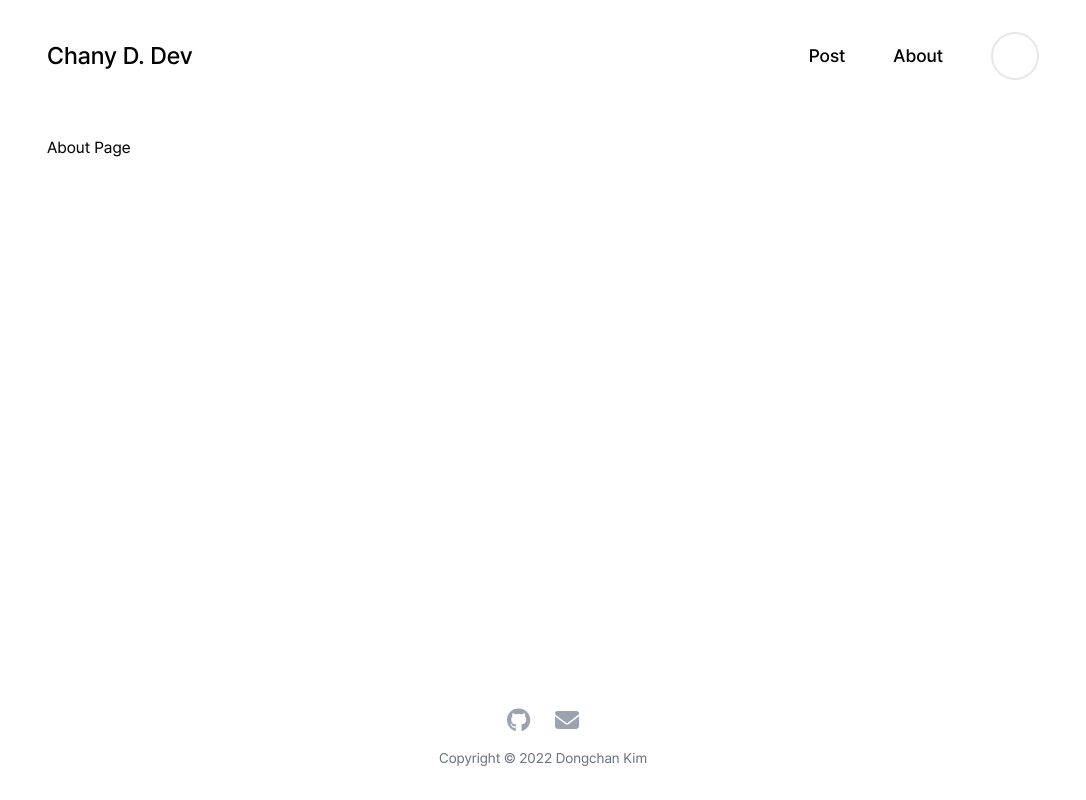
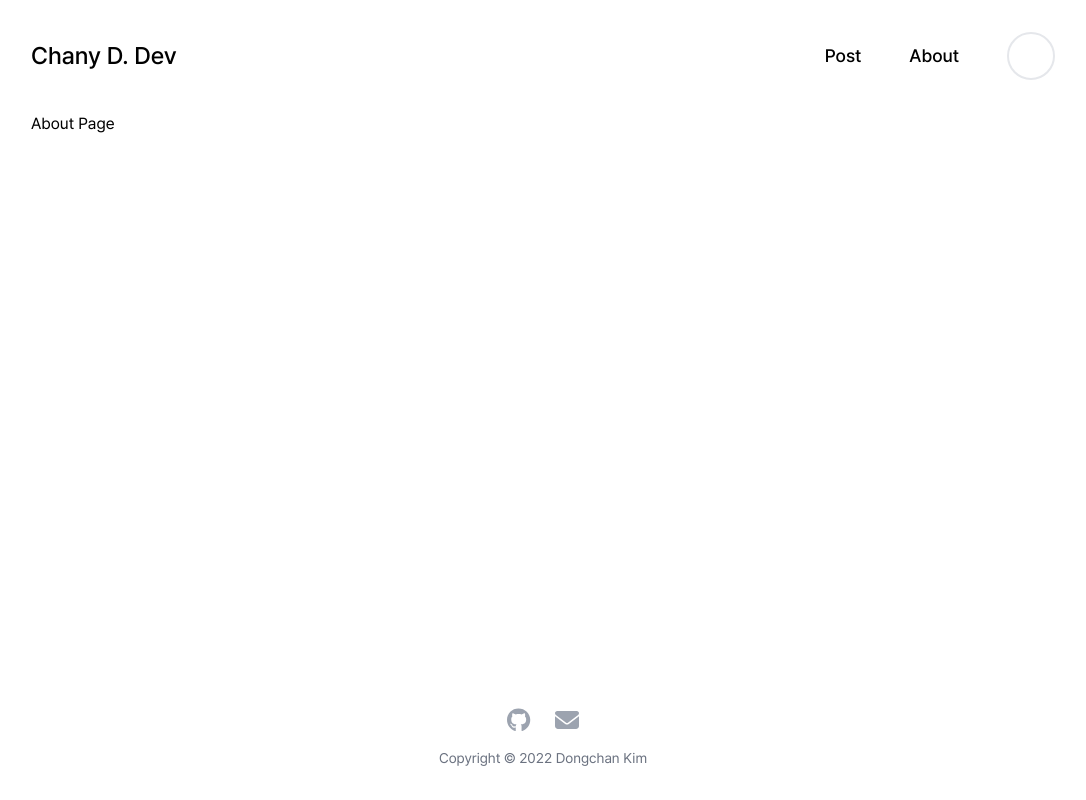
Before and after one commit to chanyDev/chany-blog, a Next.js app: page /about in a window 1280 px wide. Shown: the whole page, without its empty margins (97-1183 px from the left). Built offline with nearby package versions, Linux system fonts and the light colour scheme.

Commit message:
style : 컴포넌트 간격 조정

```diff
--- a/components/common/Footer.tsx
+++ b/components/common/Footer.tsx
@@ -2,7 +2,7 @@ import { EmailIcon, GithubIcon } from '@components/icons';
 
 const Footer = () => {
   return (
-    <footer className="flex flex-col items-center gap-4 py-8">
+    <footer className="flex flex-col items-center gap-4 pt-12 pb-8">
       <div className="flex gap-6">
         <GithubIcon
           href="https://github.com/chanyDev"
--- a/components/common/Layout.tsx
+++ b/components/common/Layout.tsx
@@ -9,9 +9,9 @@ interface LayoutProps {
 
 const Layout = ({ children }: LayoutProps) => {
   return (
-    <div className="flex flex-col max-w-3xl min-h-screen px-4 mx-auto mb-auto xl:max-w-5xl">
+    <div className="flex flex-col max-w-3xl min-h-screen px-4 mx-auto mb-auto xl:max-w-5xl xl:px-0">
       <Header />
-      <main className="pt-6 mb-auto">{children}</main>
+      <main className="mb-auto">{children}</main>
       <Footer />
     </div>
   );
```
